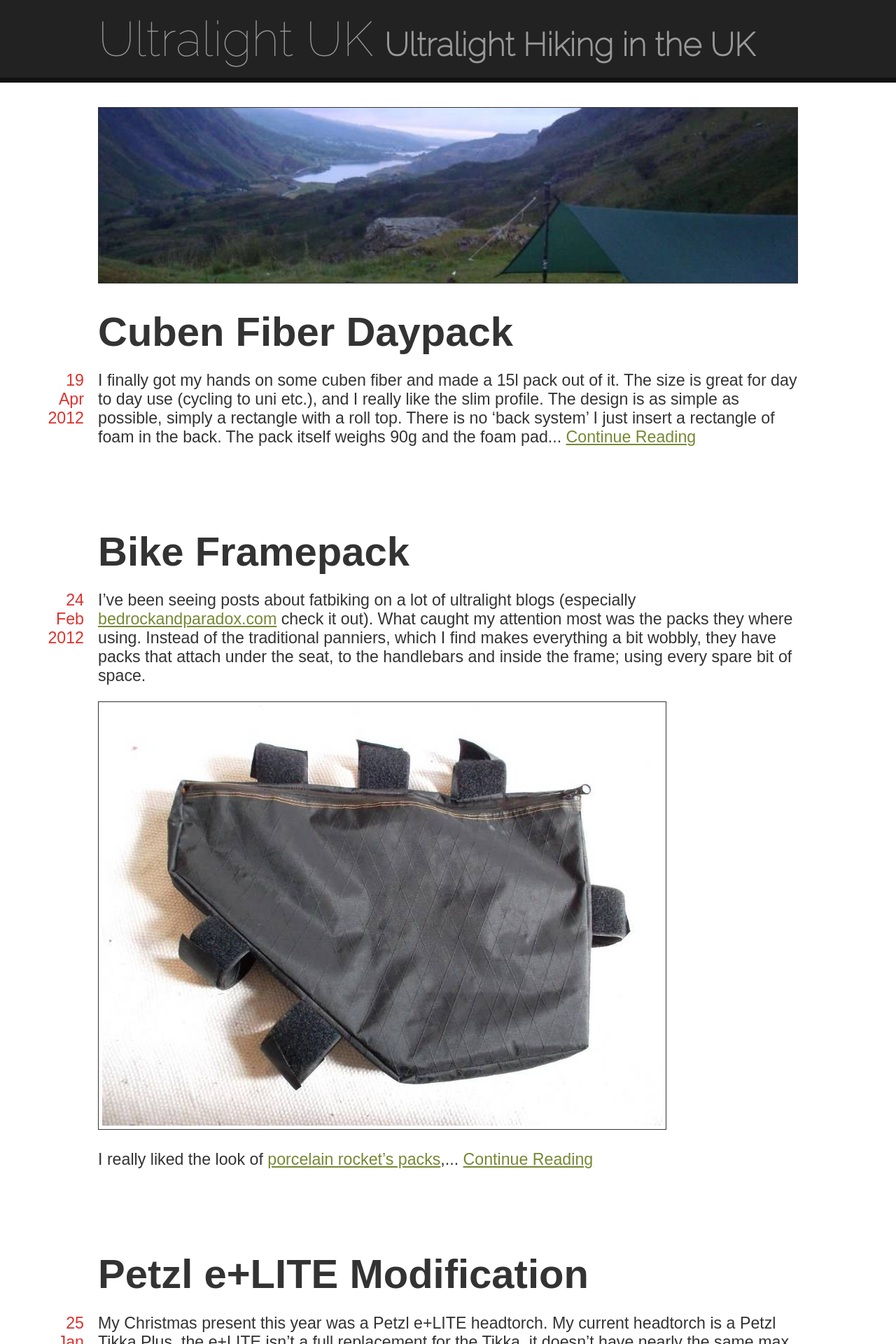
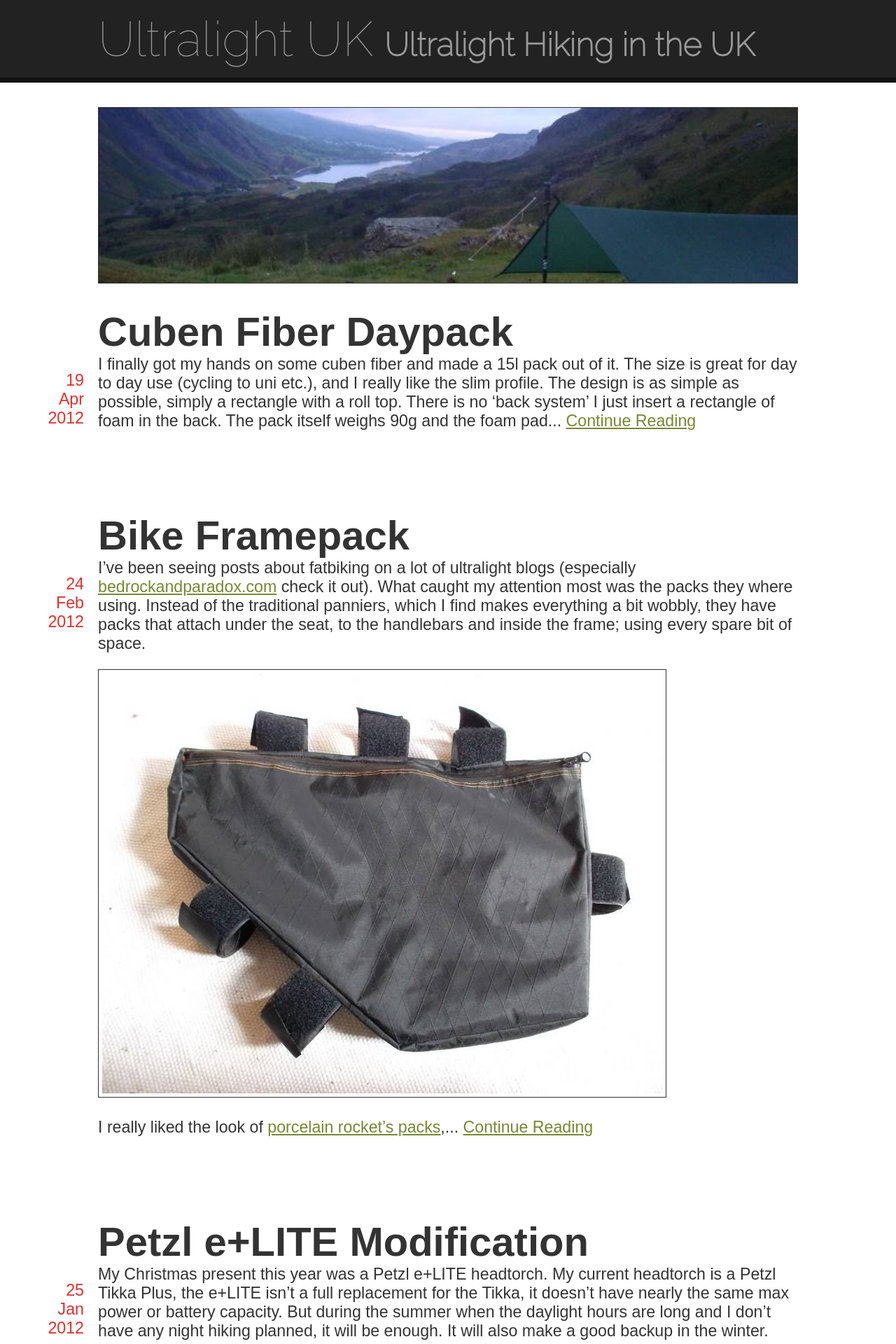
Before and after one commit to notclive/notclive.co.uk, a Jekyll site: the page built from ul/index.html, in a window 1280 px wide. Shown: the top 1920 px of the page at 70% size. Built offline with Jekyll 4.4.1, drawn with Linux system fonts in a browser that asks for light colours.

Commit message:
Remove margin between title and text

```diff
--- a/ul/css/style.css
+++ b/ul/css/style.css
@@ -1,6 +1,6 @@
 body {
-  color: #333;
-	margin: 0px;
+    color: #333;
+    margin: 0px;
 	min-width: 480px;
 	font-family: sans-serif;
 }
@@ -118,7 +118,7 @@ a:hover {
 }
 
 .blogContent p {
-	margin: 1rem 0;
+	margin: 0 0 1rem;
 }
 
 .blogContent img {
```
